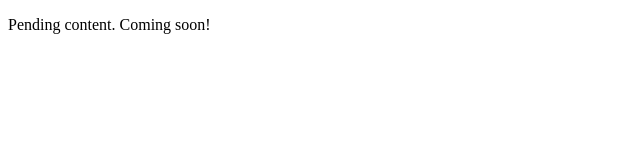
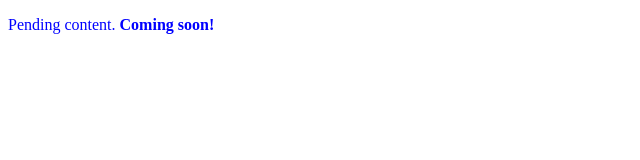
Before and after one commit to BiEdd28/mywebsite, a plain HTML site: page new-file.html in a window 1280 px wide. Shown: the whole page, without its empty margins (0-640 px from the left). Drawn offline with Linux system fonts and the light colour scheme.

Commit message:
Update new-file.html
Added bold and color formats

```diff
--- a/new-file.html
+++ b/new-file.html
@@ -7,6 +7,6 @@
   <title>New Page</title>
 </head>
 <body>
-  <p>Pending content. Coming soon!</p>
+  <p style="color: blue;">Pending content. <b>Coming soon!</b></p>
 </body>
 </html>
```
